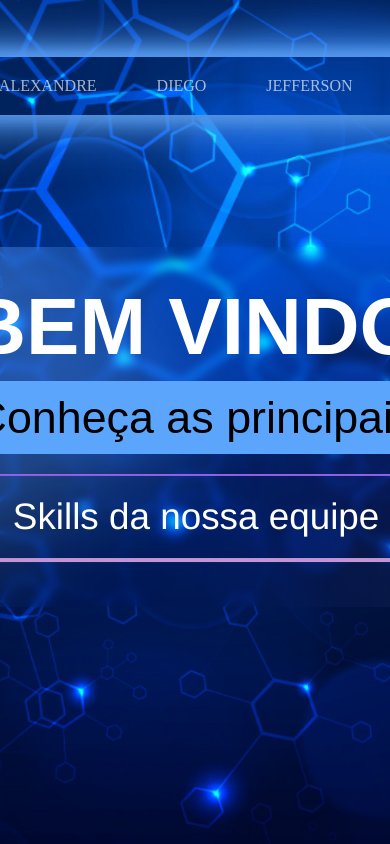
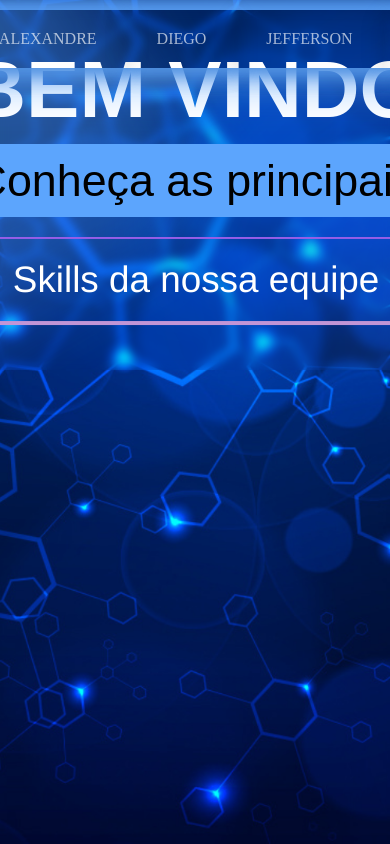
Before and after one commit to DiegoGLins/Ativ.Carol.FeedBack, a React (Vite) app: page / in a window 390 px wide. Shown: the top 844 px of the page. Built offline with nearby package versions, Linux system fonts and the light colour scheme.

Commit message:
melhoria na responsividade

```diff
--- a/src/index.css
+++ b/src/index.css
@@ -2,8 +2,6 @@
   margin: 0;
   padding: 0;
   box-sizing: border-box;
-  justify-content: center;
-  align-items: center;
 }
 
 h1 {
@@ -64,8 +62,9 @@ body {
   margin: 0;
   padding: 0;
   justify-content: center;
-  align-items: center;
+  align-items: flex-start;
   display: flex;
+  padding-bottom: 100px;
 }
 
 .boxHome {
@@ -87,10 +86,10 @@ body {
       #060606, #060606, #06060675, #430882, #430882, #430882, );
   z-index: 2;
   display: flex;
-  z-index: 2;
   inset: 6px;
   border-radius: 8px;
-
+  align-items: center;
+  justify-content: center;
 }
 
 
@@ -200,15 +199,10 @@ body {
 }
 
 .bodyNav {
-  display: flex;
-  bottom: 360px;
   background-color: transparent;
   height: 100%;
   width: 100%;
   box-sizing: border-box;
-  margin: 0px;
-  position: relative;
-  top: -190px;
 }
 
 ul {
```
